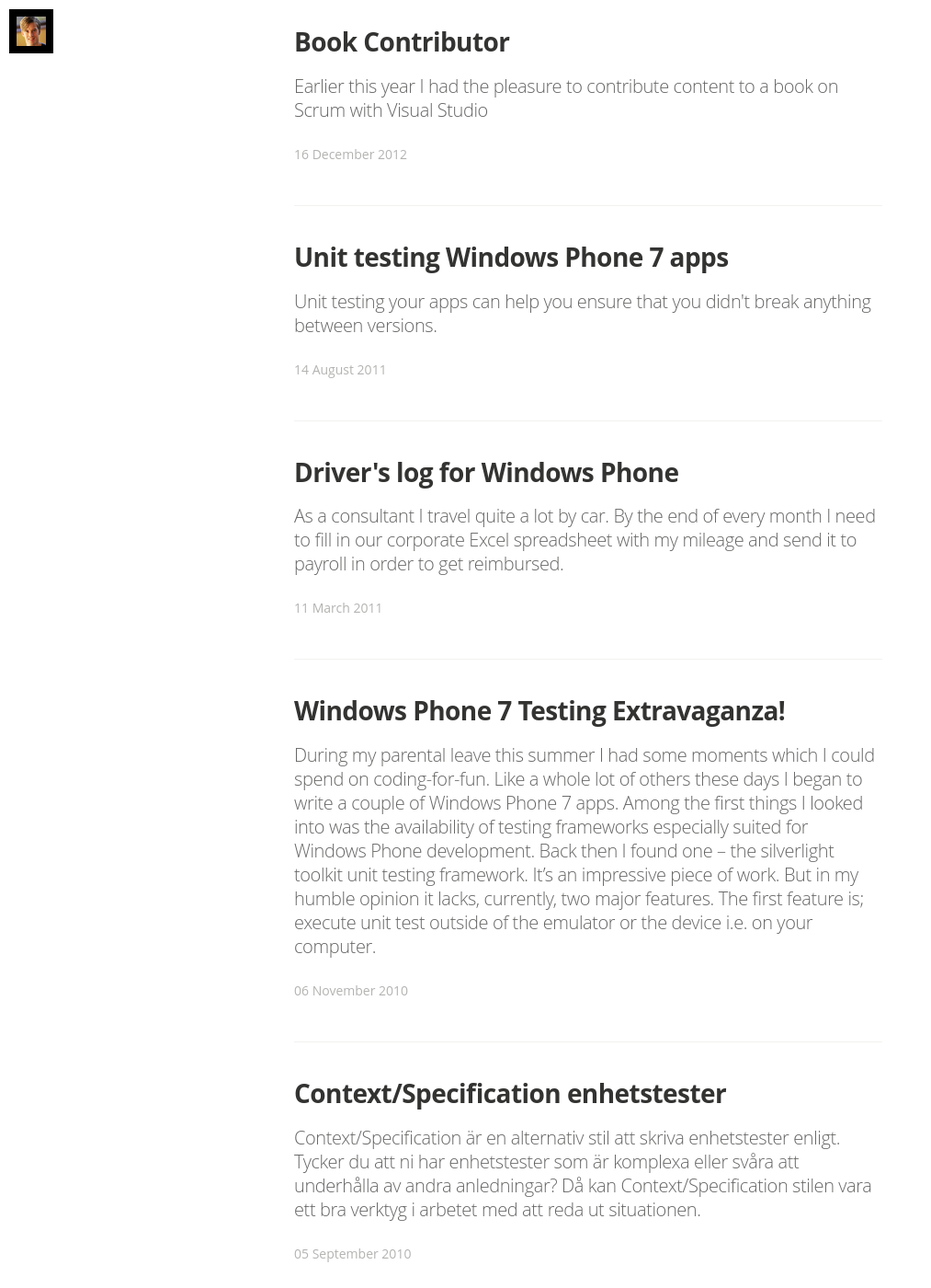
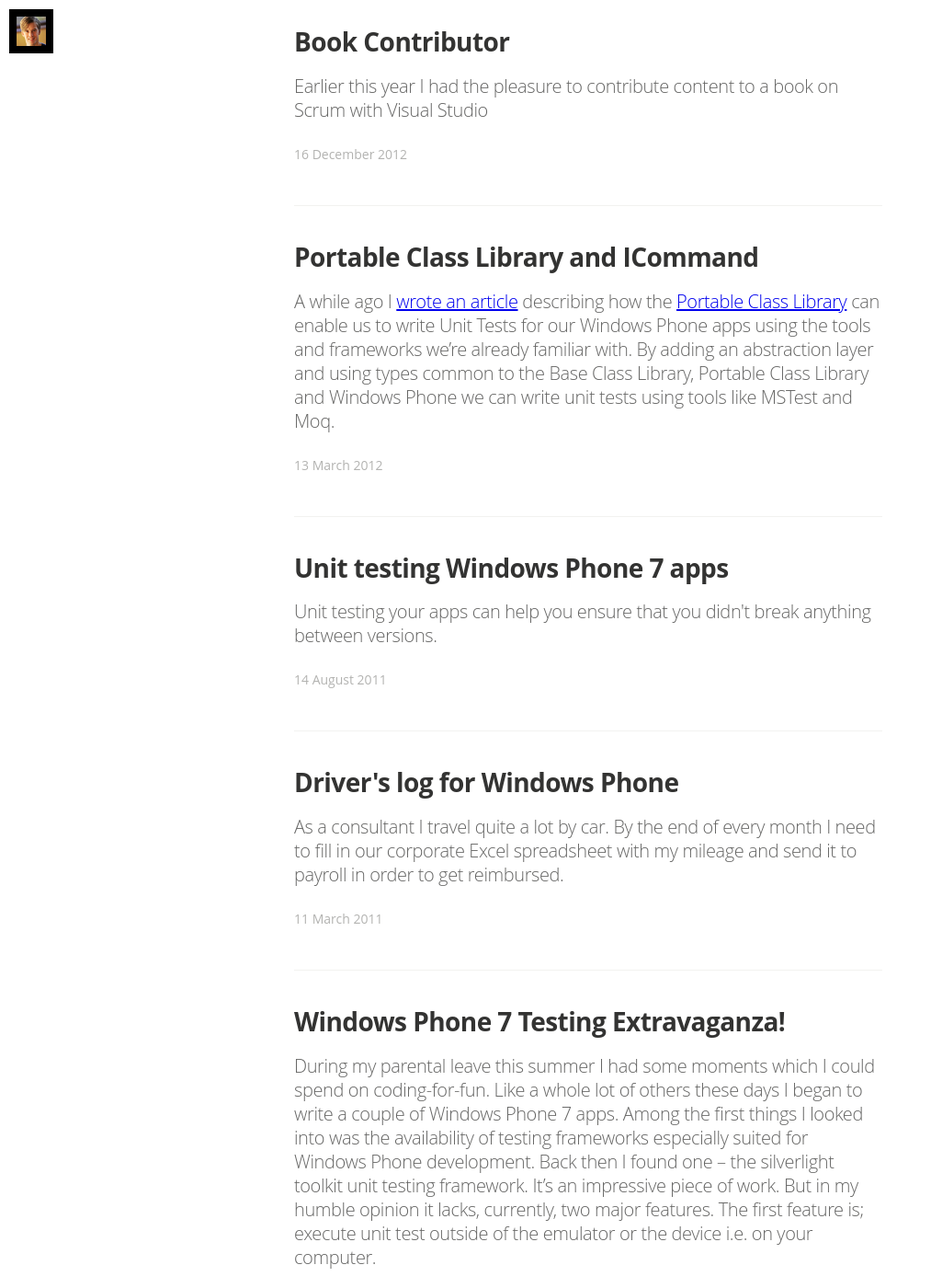
Before and after one commit to christoferlof/posts, a Jekyll site: the page built from index.html, in a window 1280 px wide and 1400 px high, scrolled down 721 px. Shown: the whole window at 92% size, without its empty margins (0-1013 px from the left). Built offline with Jekyll 4.4.1, drawn with Linux system fonts in a browser that asks for light colours; nearby versions of some CDN libraries; some web fonts are replaced; Markdown is read by kramdown in place of the engine named in the settings; the list of posts is cut into pages by our own code; some of the changed text lies outside the part shown.

Commit message:
Add ICommand post and update wp7 unit testing

````diff
--- /dev/null
+++ b/_posts/2012-03-13-portable-class-library-and-icommand.md
@@ -0,0 +1,28 @@
+---
+title: Portable Class Library and ICommand
+layout: post
+tags: testing, winphone
+---
+A while ago I [wrote an article]({% post_url 2011-08-14-unit-testing-windows-phone-7-apps %}) describing how the [Portable Class Library](https://visualstudiogallery.msdn.microsoft.com/b0e0b5e9-e138-410b-ad10-00cb3caf4981) can enable us to write Unit Tests for our Windows Phone apps using the tools and frameworks we’re already familiar with. By adding an abstraction layer and using types common to the Base Class Library, Portable Class Library and Windows Phone we can write unit tests using tools like MSTest and Moq.
+
+## ViewModels and ICommand
+A popular approach for writing Windows Phone apps is to use the Model-View-ViewModel pattern and by that expose operations on the View Model as commands which can be data bound to buttons on the view. The interface which enables commands, ICommand, isn’t available in the Portable Class Library thus exposing that kind of commands from our
+
+## BindingConverter to the rescue
+Instead we can implement a BindingConverter which allow us to dispatch the invocation of a command to a method on the View Model. So far this approach seems to work really well and when giving this solution a second thought I really believe it improved the architecture by separating the concerns even further – the view specific ICommand is no longer part of the model library.
+
+```xaml
+<Button
+   Content="Button text"
+   Command="{ Binding
+      Converter={ StaticResource CommandConverter },
+      ConverterParameter='ViewModelMethodName' }"
+   CommandParameter="MethodParameter" />
+```
+
+Thanks to [Johan Lindfors](https://twitter.com/JohanLindfors) who initiated this discussion.
+
+## Visual Studio "11"
+Today I learnt that Visual Studio “11” Beta has support for ICommand when targeting Windows Phone, Silverlight, Metro and .NET 4.5. Pure awesomeness.
+
+<blockquote lang="en"><p><a href="https://twitter.com/chrislof">@chrislof</a> Just in case you missed it, we&#39;ve added support for ICommand in Visual Studio 11 Beta when targeting Phone, SL, Metro + .NET 4.5.</p>&mdash; David Kean (@davkean) <a href="https://twitter.com/davkean/status/179783353560600576">March 14, 2012</a></blockquote>
````
Also changed, not shown: _posts/2011-08-14-unit-testing-windows-phone-7-apps.md (+1 -1 lines).
